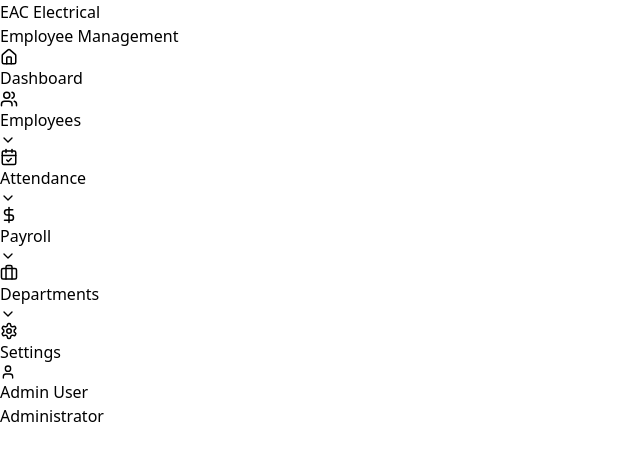
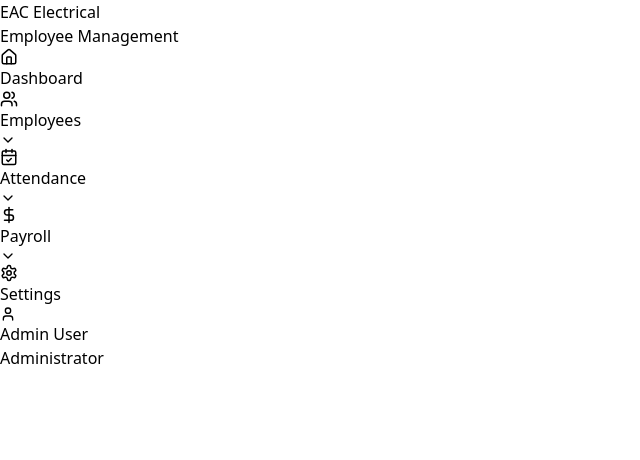
Before and after one commit to Cedricokai/eac-attendance, a React (Vite) app: page /sidebar in a window 1280 px wide. Shown: the top 460 px of the page, without its empty margins (0-640 px from the left). Built offline with nearby package versions, Linux system fonts and the light colour scheme.

Commit message:
modified

```diff
--- a/src/pages/Sidebar.jsx
+++ b/src/pages/Sidebar.jsx
@@ -175,42 +175,11 @@ function Sidebar() {
         </div>
 
         {/* Departments Section */}
-        <div>
-          <button
-            onClick={() => toggleDropdown("departments")}
-            className={`flex justify-between items-center w-full px-4 py-3 rounded-lg transition-colors ${isActiveParent(["/departments"]) ? "bg-gray-700" : "hover:bg-gray-700"}`}
-          >
-            <div className="flex items-center gap-3">
-              <Briefcase size={18} />
-              Departments
-            </div>
-            {openDropdowns.departments ? <ChevronUp size={16} /> : <ChevronDown size={16} />}
-          </button>
-
-          {openDropdowns.departments && (
-            <div className="ml-8 mt-1 space-y-1">
-              <Link
-                to="/departments"
-                className={`flex items-center gap-3 px-4 py-2 rounded-lg text-sm ${isActive("/departments") ? "bg-blue-600 text-white" : "hover:bg-gray-700"}`}
-              >
-                <Briefcase size={16} />
-                Department List
-              </Link>
-              <Link
-                to="/departments/positions"
-                className={`flex items-center gap-3 px-4 py-2 rounded-lg text-sm ${isActive("/departments/positions") ? "bg-blue-600 text-white" : "hover:bg-gray-700"}`}
-              >
-                <User size={16} />
-                Positions
-              </Link>
-            </div>
-          )}
-        </div>
 
         {/* Settings */}
         <Link
-          to="/settings"
-          className={`flex items-center gap-3 px-4 py-3 rounded-lg transition-colors ${isActive("/settings") ? "bg-blue-600 text-white" : "hover:bg-gray-700"}`}
+          to="/settingspage"
+          className={`flex items-center gap-3 px-4 py-3 rounded-lg transition-colors ${isActive("/settingspage") ? "bg-blue-600 text-white" : "hover:bg-gray-700"}`}
         >
           <Settings size={18} />
           Settings
```
